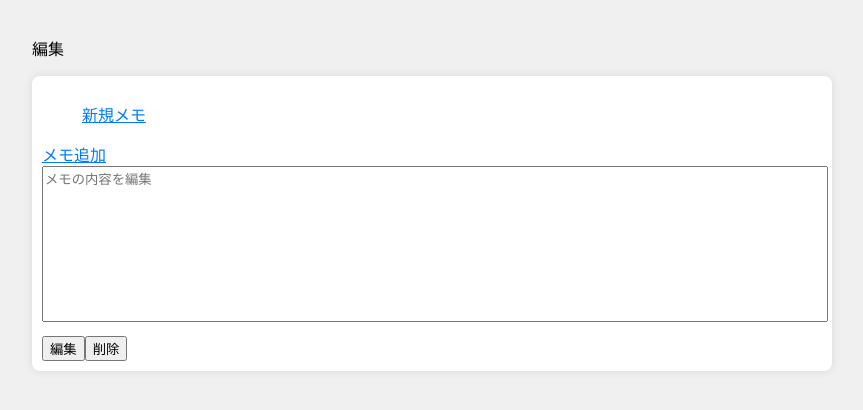
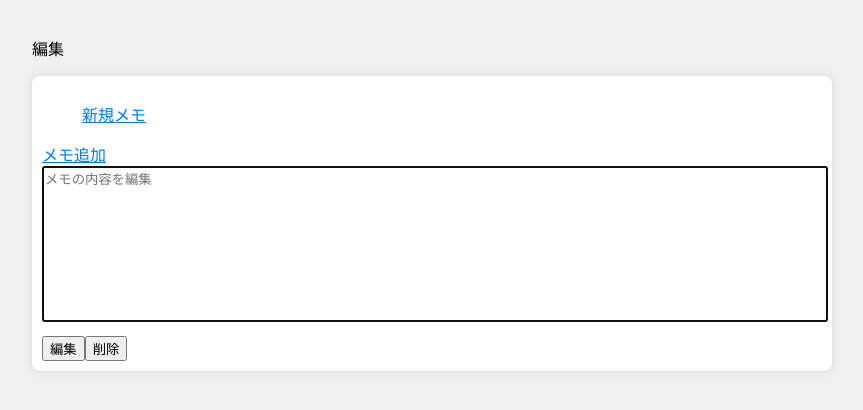
Before and after one commit to kurumadaisuke/React-practice, a React (Create React App) app: page / in a window 1280 px wide. Both pictures are taken after a click on the element "メモ追加". Shown: the top 410 px of the page, without its empty margins (208-1071 px from the left). Built offline with nearby package versions, Linux system fonts and the light colour scheme.

Commit message:
usefectなしでコード修正

```diff
--- a/src/App.jsx
+++ b/src/App.jsx
@@ -1,5 +1,5 @@
 import "./App.css";
-import { useState, useEffect } from "react";
+import { useState} from "react";
 import { MemoSelectList } from "./components/list.jsx";
 import { NewMemoButton } from "./components/new.jsx";
 import { MemoDelete } from "./components/delete.jsx";
@@ -18,6 +18,7 @@ function App() {
     const newMemo = [...memos, "新規メモ"];
     setMemos(newMemo);
     setSelectedMemoIndex(newMemo.length - 1);
+    localStorage.setItem("memoStorage", JSON.stringify(newMemo));
   };
 
   const onClickTitle = (index) => {
@@ -25,14 +26,17 @@ function App() {
     setEditingMemoText(memos[index]);
   };
 
-  const editTitle = (event) => setEditingMemoText(event.target.value);
+  const editTitle = (event) => {
+    setEditingMemoText(event.target.value);
+    console.log(event.target.value);
+  };
 
   const onClickEdit = () => {
     const newMemos = [...memos];
     newMemos[selectedMemoIndex] = editingMemoText;
     setMemos(newMemos);
     setSelectedMemoIndex(null);
-    setEditingMemoText("");
+    localStorage.setItem("memoStorage", JSON.stringify(newMemos));
   };
 
   const onClickDelete = (MemoIndex) => {
@@ -41,11 +45,8 @@ function App() {
     setMemos(newMemo);
     setSelectedMemoIndex(null);
     setEditingMemoText("");
+    localStorage.setItem("memoStorage", JSON.stringify(newMemo));
   };
-
-  useEffect(() => {
-    localStorage.setItem("memoStorage", JSON.stringify(memos));
-  }, [memos]);
 
   return (
     <div className="container">
--- a/src/components/edit.jsx
+++ b/src/components/edit.jsx
@@ -4,6 +4,7 @@ export const MemoEdit = (props) => {
     <>
       <textarea
         value={editingMemoText}
+        autoFocus={true}
         className="memo-textarea"
         placeholder="メモの内容を編集"
         onChange={editTitle}
```
